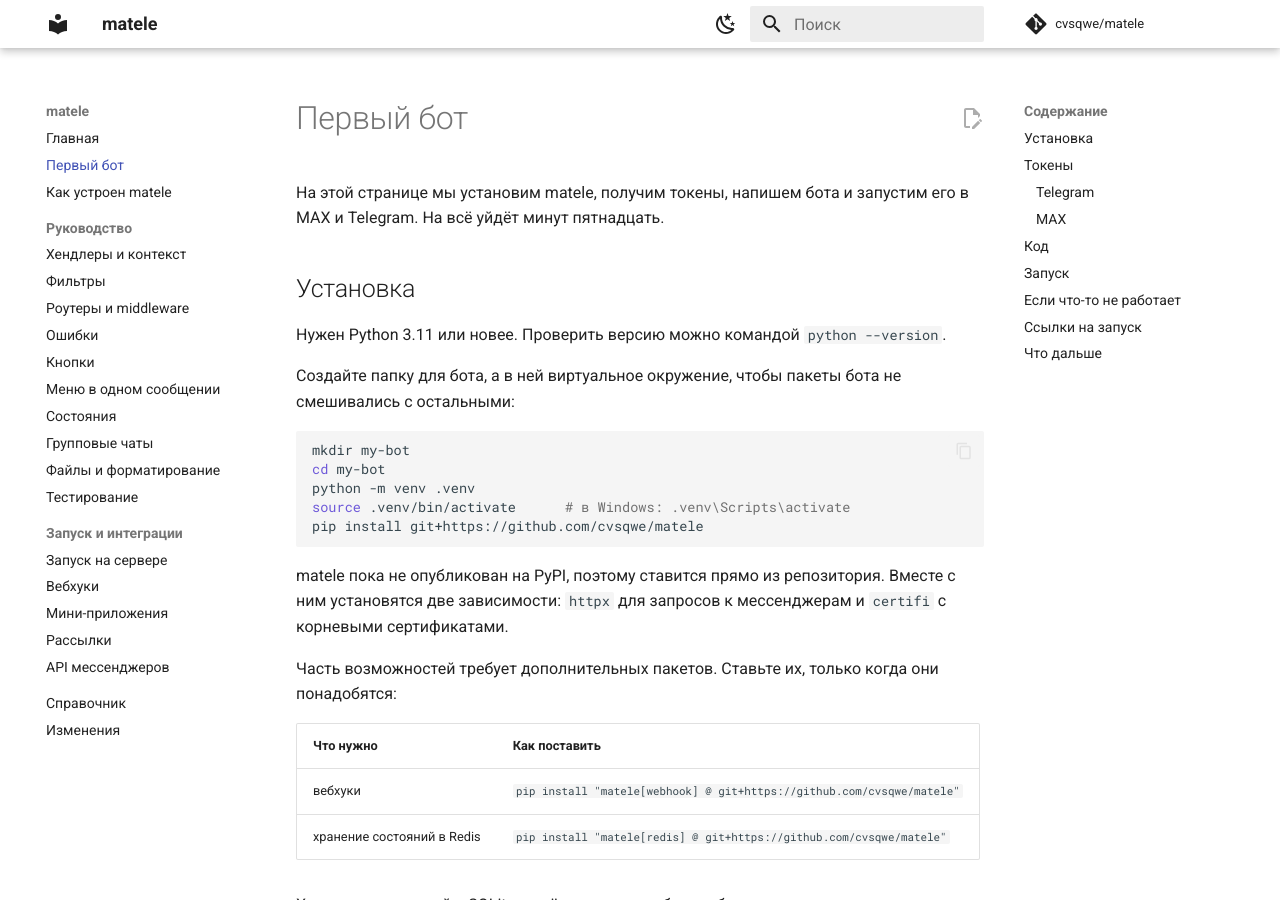
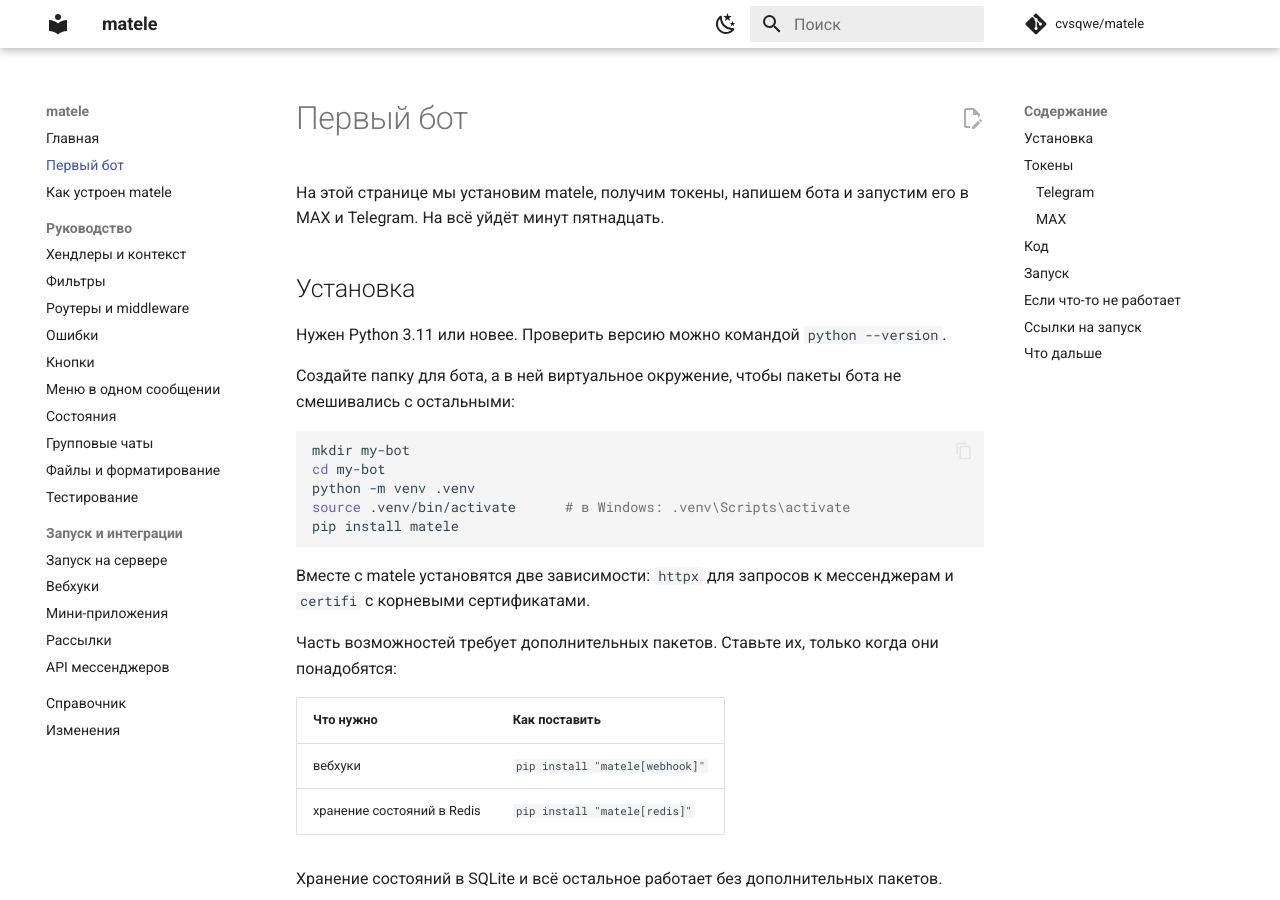
Before and after one commit to cvsqwe/matele, an MkDocs documentation site: the page built from docs/first-bot.md, in a window 1280 px wide and 900 px high. Built offline with MkDocs 1.6.1 and Material for MkDocs 9.7.7, drawn with Linux system fonts in a browser that asks for light colours; comment, search, counter and statistics services are not loaded.

Commit message:
Release 0.1.0
Install instructions now point to PyPI, the roadmap moves the live-bot check past 0.1, and the classifier becomes Alpha.

````diff
--- a/docs/first-bot.md
+++ b/docs/first-bot.md
@@ -13,17 +13,17 @@ mkdir my-bot
 cd my-bot
 python -m venv .venv
 source .venv/bin/activate      # в Windows: .venv\Scripts\activate
-pip install git+https://github.com/cvsqwe/matele
+pip install matele
 ```
 
-matele пока не опубликован на PyPI, поэтому ставится прямо из репозитория. Вместе с ним установятся две зависимости: `httpx` для запросов к мессенджерам и `certifi` с корневыми сертификатами.
+Вместе с matele установятся две зависимости: `httpx` для запросов к мессенджерам и `certifi` с корневыми сертификатами.
 
 Часть возможностей требует дополнительных пакетов. Ставьте их, только когда они понадобятся:
 
 | Что нужно | Как поставить |
 |---|---|
-| вебхуки | `pip install "matele[webhook] @ git+https://github.com/cvsqwe/matele"` |
-| хранение состояний в Redis | `pip install "matele[redis] @ git+https://github.com/cvsqwe/matele"` |
+| вебхуки | `pip install "matele[webhook]"` |
+| хранение состояний в Redis | `pip install "matele[redis]"` |
 
 Хранение состояний в SQLite и всё остальное работает без дополнительных пакетов.
 
--- a/pyproject.toml
+++ b/pyproject.toml
@@ -16,7 +16,7 @@ dependencies = [
 ]
 keywords = ["bot", "max", "telegram", "framework", "asyncio"]
 classifiers = [
-	"Development Status :: 2 - Pre-Alpha",
+	"Development Status :: 3 - Alpha",
 	"Framework :: AsyncIO",
 	"Intended Audience :: Developers",
 	"Programming Language :: Python :: 3",
--- a/src/matele/__init__.py
+++ b/src/matele/__init__.py
@@ -43,7 +43,7 @@ from matele.types import (
 	escape,
 )
 
-__version__ = "0.1.0.dev0"
+__version__ = "0.1.0"
 
 __all__ = [
 	"ANY_STATE",
````
Also changed, not shown: CHANGELOG.md (+1 -1 lines), README.md (+4 -4 lines), ROADMAP.md (+4 -5 lines), docs/deploy.md (+1 -2 lines), docs/index.md (+2 -2 lines).
